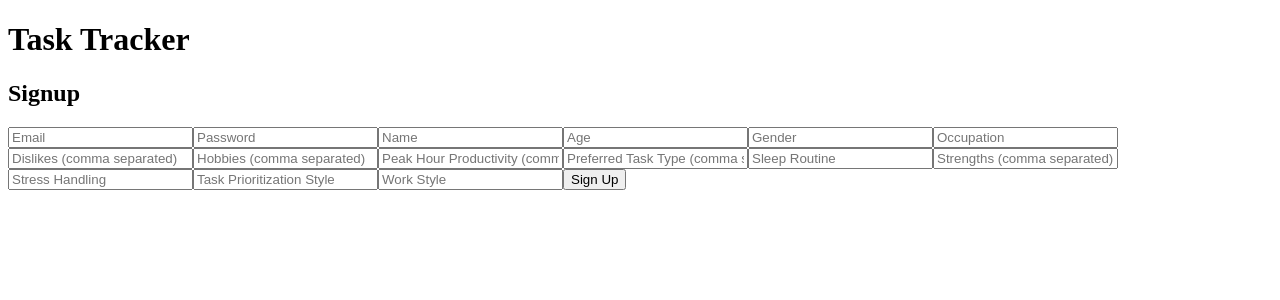
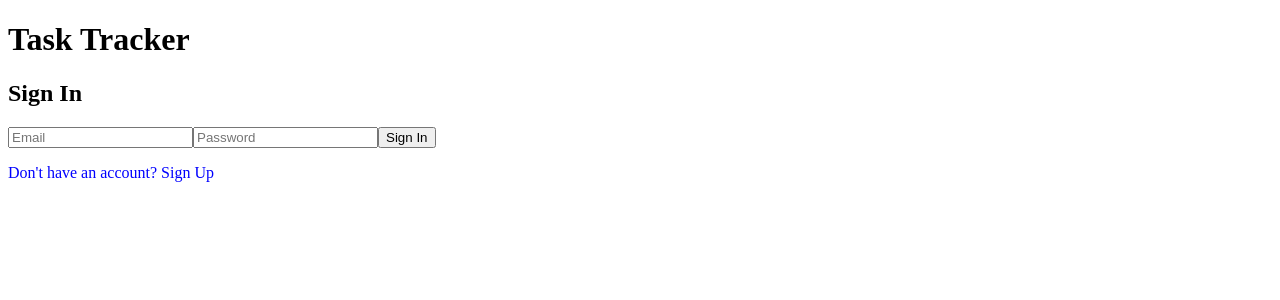
Before and after one commit to MegMary27/ai-task-tracker, a React (Vite) app: page / in a window 1280 px wide. Shown: the top 300 px of the page. Built offline with nearby package versions, Linux system fonts and the light colour scheme.

Commit message:
sign in sign up and audio file

```diff
--- a/src/App.tsx
+++ b/src/App.tsx
@@ -1,6 +1,6 @@
 import React from "react";
 import { Routes, Route } from "react-router-dom";
-import Signup from "./components/Signup";
+import Auth from "./components/Auth";
 import TaskCreation from "./components/TaskCreation";
 
 const App: React.FC = () => {
@@ -8,7 +8,7 @@ const App: React.FC = () => {
     <div>
       <h1>Task Tracker</h1>
       <Routes>
-        <Route path="/" element={<Signup />} />
+        <Route path="/" element={<Auth />} /> {/* Default Route: Auth Page */}
         <Route path="/task-creation" element={<TaskCreation uid="test-user" />} />
         <Route path="*" element={<h2>404 - Page Not Found</h2>} />
       </Routes>
--- /dev/null
+++ b/src/components/Auth.tsx
@@ -0,0 +1,130 @@
+import React, { useState } from "react";
+import { useNavigate } from "react-router-dom";
+import { auth, db } from "../firebase";
+import { signInWithEmailAndPassword, createUserWithEmailAndPassword } from "firebase/auth";
+import { doc, setDoc } from "firebase/firestore";
+
+interface UserData {
+  name: string;
+  age: string;
+  gender: string;
+  occupation: string;
+  dislikes: string[];
+  hobbies: string[];
+  peek_hour_productivity: string[];
+  preferred_task_type: string[];
+  sleep_routine: string;
+  strengths: string[];
+  stress_handling: string;
+  task_prioritization_style: string;
+  workstyle: string;
+}
+
+const Auth: React.FC = () => {
+  const [isSignUp, setIsSignUp] = useState(false); // Toggle between sign-in and sign-up
+  const [email, setEmail] = useState("");
+  const [password, setPassword] = useState("");
+  const [userData, setUserData] = useState<UserData>({
+    name: "",
+    age: "",
+    gender: "",
+    occupation: "",
+    dislikes: [],
+    hobbies: [],
+    peek_hour_productivity: [],
+    preferred_task_type: [],
+    sleep_routine: "",
+    strengths: [],
+    stress_handling: "",
+    task_prioritization_style: "",
+    workstyle: "",
+  });
+
+  const navigate = useNavigate(); // Hook for navigation
+
+  // ✅ Handle Sign Up
+  const signUp = async () => {
+    try {
+      const userCredential = await createUserWithEmailAndPassword(auth, email, password);
+      const user = userCredential.user;
+
+      // Store additional user data in Firestore
+      await setDoc(doc(db, "users", user.uid), {
+        uid: user.uid,
+        email: user.email,
+        ...userData,
+      });
+
+      alert("Signup Successful!");
+      navigate("/task-creation"); // Redirect to Task Creation page
+    } catch (error) {
+      console.error("Signup Error:", error);
+      alert("Signup Failed. Please try again.");
+    }
+  };
+
+  // ✅ Handle Sign In
+  const signIn = async () => {
+    try {
+      await signInWithEmailAndPassword(auth, email, password);
+      alert("Login Successful!");
+      navigate("/task-creation"); // Redirect to Task Creation page
+    } catch (error) {
+      console.error("Sign-in Error:", error);
+      alert("Invalid email or password.");
+    }
+  };
+
+  return (
+    <div>
+      <h2>{isSignUp ? "Sign Up" : "Sign In"}</h2>
+
+      <input
+        type="email"
+        placeholder="Email"
+        value={email}
+        onChange={(e) => setEmail(e.target.value)}
+      />
+
+      <input
+        type="password"
+        placeholder="Password"
+        value={password}
+        onChange={(e) => setPassword(e.target.value)}
+      />
+
+      {/* Additional fields for sign-up */}
+      {isSignUp && (
+        <>
+          <input type="text" placeholder="Name" onChange={(e) => setUserData({ ...userData, name: e.target.value })} />
+          <input type="text" placeholder="Age" onChange={(e) => setUserData({ ...userData, age: e.target.value })} />
+          <input type="text" placeholder="Gender" onChange={(e) => setUserData({ ...userData, gender: e.target.value })} />
+          <input type="text" placeholder="Occupation" onChange={(e) => setUserData({ ...userData, occupation: e.target.value })} />
+          <input type="text" placeholder="Dislikes (comma separated)" onChange={(e) => setUserData({ ...userData, dislikes: e.target.value.split(",") })} />
+          <input type="text" placeholder="Hobbies (comma separated)" onChange={(e) => setUserData({ ...userData, hobbies: e.target.value.split(",") })} />
+          <input type="text" placeholder="Peak Hour Productivity (comma separated)" onChange={(e) => setUserData({ ...userData, peek_hour_productivity: e.target.value.split(",") })} />
+          <input type="text" placeholder="Preferred Task Type (comma separated)" onChange={(e) => setUserData({ ...userData, preferred_task_type: e.target.value.split(",") })} />
+          <input type="text" placeholder="Sleep Routine" onChange={(e) => setUserData({ ...userData, sleep_routine: e.target.value })} />
+          <input type="text" placeholder="Strengths (comma separated)" onChange={(e) => setUserData({ ...userData, strengths: e.target.value.split(",") })} />
+          <input type="text" placeholder="Stress Handling" onChange={(e) => setUserData({ ...userData, stress_handling: e.target.value })} />
+          <input type="text" placeholder="Task Prioritization Style" onChange={(e) => setUserData({ ...userData, task_prioritization_style: e.target.value })} />
+          <input type="text" placeholder="Work Style" onChange={(e) => setUserData({ ...userData, workstyle: e.target.value })} />
+        </>
+      )}
+
+      {/* Sign In & Sign Up Buttons */}
+      {isSignUp ? (
+        <button onClick={signUp}>Sign Up</button>
+      ) : (
+        <button onClick={signIn}>Sign In</button>
+      )}
+
+      {/* Toggle between Sign In & Sign Up */}
+      <p onClick={() => setIsSignUp(!isSignUp)} style={{ cursor: "pointer", color: "blue" }}>
+        {isSignUp ? "Already have an account? Sign In" : "Don't have an account? Sign Up"}
+      </p>
+    </div>
+  );
+};
+
+export default Auth;
--- a/src/components/Signup.tsx
+++ /dev/null
@@ -1,88 +0,0 @@
-import React, { useState } from "react";
-import { useNavigate } from "react-router-dom";
-import { auth, db } from "../firebase";
-import { createUserWithEmailAndPassword } from "firebase/auth";
-import { doc, setDoc } from "firebase/firestore";
-
-interface UserData {
-  age: string;
-  dislikes: string[];
-  gender: string;
-  hobbies: string[];
-  name: string;
-  occupation: string;
-  peek_hour_productivity: string[];
-  preferred_task_type: string[];
-  sleep_routine: string;
-  strengths: string[];
-  stress_handling: string;
-  task_prioritization_style: string;
-  workstyle: string;
-}
-
-const Signup: React.FC = () => {
-  const [email, setEmail] = useState("");
-  const [password, setPassword] = useState("");
-  const [userData, setUserData] = useState<UserData>({
-    age: "",
-    dislikes: [],
-    gender: "",
-    hobbies: [],
-    name: "",
-    occupation: "",
-    peek_hour_productivity: [],
-    preferred_task_type: [],
-    sleep_routine: "",
-    strengths: [],
-    stress_handling: "",
-    task_prioritization_style: "",
-    workstyle: "",
-  });
-
-  const navigate = useNavigate(); // Hook for navigation
-
-  const signUp = async () => {
-    try {
-      const userCredential = await createUserWithEmailAndPassword(auth, email, password);
-      const user = userCredential.user;
-
-      // Store additional user data in Firestore
-      await setDoc(doc(db, "users", user.uid), {
-        uid: user.uid,
-        email: user.email,
-        ...userData,
-      });
-
-      alert("Signup Successful!");
-
-      // Redirect to Task Creation page
-      navigate("/task-creation");
-    } catch (error) {
-      console.error("Signup Error:", error);
-    }
-  };
-
-  return (
-    <div>
-      <h2>Signup</h2>
-      <input type="email" placeholder="Email" value={email} onChange={(e) => setEmail(e.target.value)} />
-      <input type="password" placeholder="Password" value={password} onChange={(e) => setPassword(e.target.value)} />
-      <input type="text" placeholder="Name" onChange={(e) => setUserData({ ...userData, name: e.target.value })} />
-      <input type="text" placeholder="Age" onChange={(e) => setUserData({ ...userData, age: e.target.value })} />
-      <input type="text" placeholder="Gender" onChange={(e) => setUserData({ ...userData, gender: e.target.value })} />
-      <input type="text" placeholder="Occupation" onChange={(e) => setUserData({ ...userData, occupation: e.target.value })} />
-      <input type="text" placeholder="Dislikes (comma separated)" onChange={(e) => setUserData({ ...userData, dislikes: e.target.value.split(",") })} />
-      <input type="text" placeholder="Hobbies (comma separated)" onChange={(e) => setUserData({ ...userData, hobbies: e.target.value.split(",") })} />
-      <input type="text" placeholder="Peak Hour Productivity (comma separated)" onChange={(e) => setUserData({ ...userData, peek_hour_productivity: e.target.value.split(",") })} />
-      <input type="text" placeholder="Preferred Task Type (comma separated)" onChange={(e) => setUserData({ ...userData, preferred_task_type: e.target.value.split(",") })} />
-      <input type="text" placeholder="Sleep Routine" onChange={(e) => setUserData({ ...userData, sleep_routine: e.target.value })} />
-      <input type="text" placeholder="Strengths (comma separated)" onChange={(e) => setUserData({ ...userData, strengths: e.target.value.split(",") })} />
-      <input type="text" placeholder="Stress Handling" onChange={(e) => setUserData({ ...userData, stress_handling: e.target.value })} />
-      <input type="text" placeholder="Task Prioritization Style" onChange={(e) => setUserData({ ...userData, task_prioritization_style: e.target.value })} />
-      <input type="text" placeholder="Work Style" onChange={(e) => setUserData({ ...userData, workstyle: e.target.value })} />
-      <button onClick={signUp}>Sign Up</button>
-    </div>
-  );
-};
-
-export default Signup;
```
Also changed, not shown: src/components/TaskCreation.tsx (line endings or trailing spaces).
